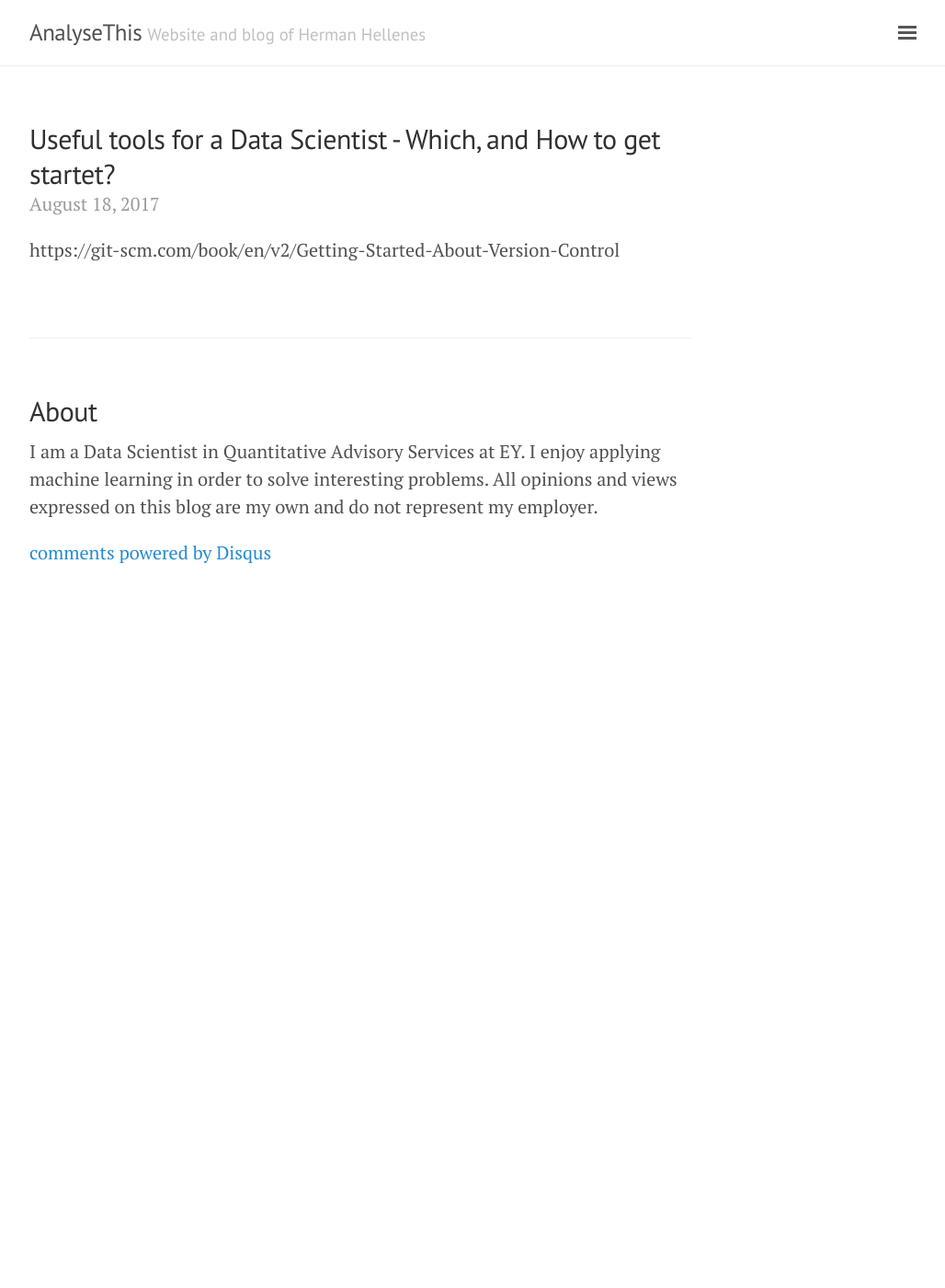
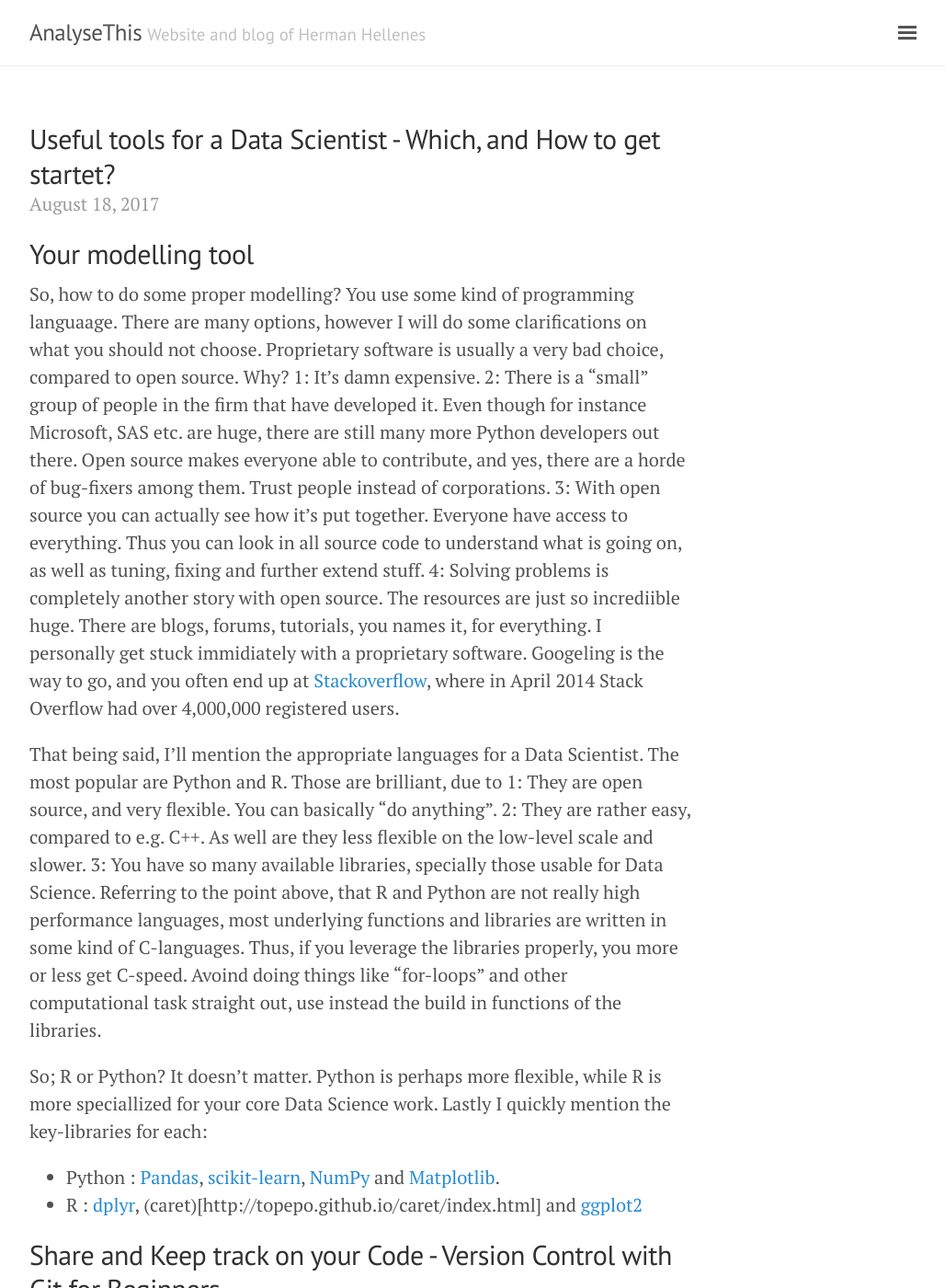
Before and after one commit to herman-hellenes/herman-hellenes.github.io, a Jekyll site: the page built from _posts/2017-08-18-Data-Scientist-Tools.md, in a window 1280 px wide and 1400 px high. Shown: the whole window at 92% size, without its empty margins (248-1276 px from the left). Built offline with Jekyll 4.4.1, drawn with Linux system fonts in a browser that asks for light colours; nearby versions of some CDN libraries; comment, search, counter and statistics services are not loaded; some of the changed text lies outside the part shown.

Commit message:
Update 2017-08-18-Data-Scientist-Tools.md

```diff
--- a/_posts/2017-08-18-Data-Scientist-Tools.md
+++ b/_posts/2017-08-18-Data-Scientist-Tools.md
@@ -6,4 +6,35 @@
 
 
 
-https://git-scm.com/book/en/v2/Getting-Started-About-Version-Control
+## Your modelling tool
+
+So, how to do some proper modelling? You use some kind of programming languaage. There are many options, however I will do some clarifications on what you should not choose. Proprietary software is usually a very bad choice, compared to open source. Why?
+1: It's damn expensive.
+2: There is a "small" group of people in the firm that have developed it. Even though for instance Microsoft, SAS etc. are huge, there are still many more Python developers out there. Open source makes everyone able to contribute, and yes, there are a horde of bug-fixers among them. Trust people instead of corporations.
+3: With open source you can actually see how it's put together. Everyone have access to everything. Thus you can look in all source code to understand what is going on, as well as tuning, fixing and further extend stuff.
+4: Solving problems is completely another story with open source. The resources are just so incrediible huge. There are blogs, forums, tutorials, you names it, for everything. I personally get stuck immidiately with a proprietary software. Googeling is the way to go, and you often end up at [Stackoverflow](https://stackoverflow.com/), where in April 2014 Stack Overflow had over 4,000,000 registered users.
+
+That being said, I'll mention the appropriate languages for a Data Scientist. The most popular are Python and R. Those are brilliant, due to
+1: They are open source, and very flexible. You can basically "do anything".
+2: They are rather easy, compared to e.g. C++. As well are they less flexible on the low-level scale and slower.
+3: You have so many available libraries, specially those usable for Data Science. Referring to the point above, that R and Python are not really high performance languages, most underlying functions and libraries are written in some kind of C-languages. Thus, if you leverage the libraries properly, you more or less get C-speed. Avoind doing things like "for-loops" and other computational task straight out, use instead the build in functions of the libraries.
+
+So; R or Python? It doesn't matter. Python is perhaps more flexible, while R is more speciallized for your core Data Science work. Lastly I quickly mention the key-libraries for each:
+- Python : [Pandas](http://pandas.pydata.org/), [scikit-learn](http://scikit-learn.org/stable/sci),  [NumPy](http://www.numpy.org/) and [Matplotlib](https://matplotlib.org/).
+- R : [dplyr](https://cran.r-project.org/web/packages/dplyr/index.html), (caret)[http://topepo.github.io/caret/index.html] and [ggplot2](http://ggplot2.org/)
+
+## Share and Keep track on your Code - Version Control with Git for Beginners
+
+Have you ever changed you code that worked, for so regretting this and longing back to the previous stage? Or just want to see how your code looked like a month a go? Or easily collaborate with other developers ? Git solves all these problems, and many more.
+
+To put it straight; Git is a must-have tool for developers for avioding a huge mess. I must say that Git is a bit tricky to understand, since it is different from just normal saving and file storage. It is a "layer on top of this", so that Git gives you a bit of an inception feeling, a new dimension to what you are familiar with.
+
+There are many out there who already have given excellenet tutorials on Git, and much better than what I can wrap together. Therefore I pass the ball over to some other sources when it comes to usage and undestanding. There are many sources to choose from, but I feel the following book to be the best way of learning Git. See [Pro Git book, written by Scott Chacon and Ben Straub](https://git-scm.com/book/en/v2/Getting-Started-About-Version-Control), thanks for making this great tutorial.
+
+
+
+## Managing databases
+
+Data Scientist work with huge sets of data. If trying to store in normal files (flat files), you soon ending up with a a huge mess. Git is not your way to solve this, but by using databases instead. We extract data from the databases, often stored at a server (or could be your own laptop, however not very efficient and "impossible" to collaborate). We also build databases and store our data there. There are many options for where the database should be; in a cloud service, a local server, your computer etc.
+
+Databases have their own languages, Query languages. They all have their pro's and con's, so you choose the one matching your needs the most. An important thing to get right, is the difference between relational and non-relational databases. In the former, you typically have SQL, the latter you have noSQL such as MongoDB. Alan Perkins gives in this [video](https://www.youtube.com/watch?v=XPqrY7YEs0A) a explanation I like a lot.
```
